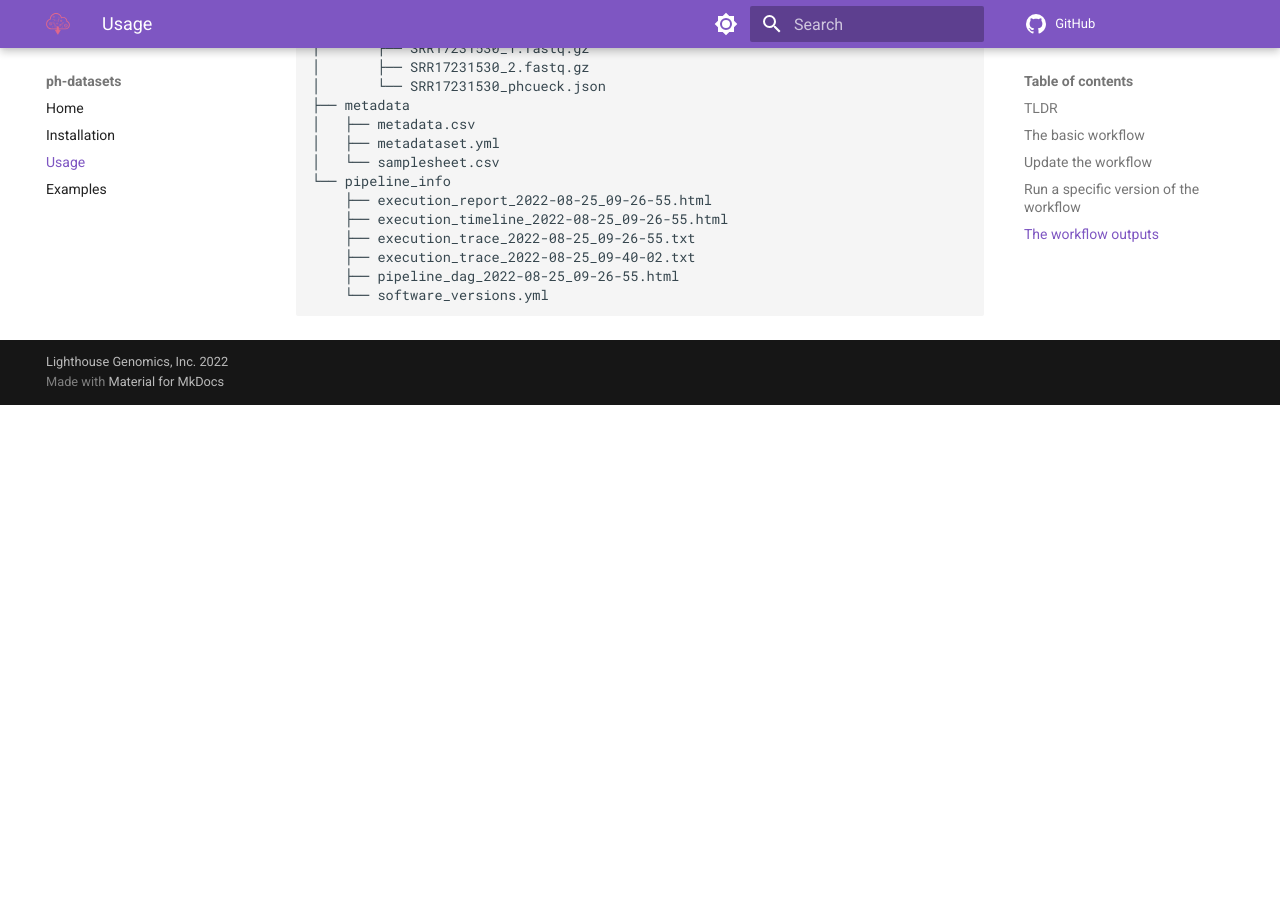
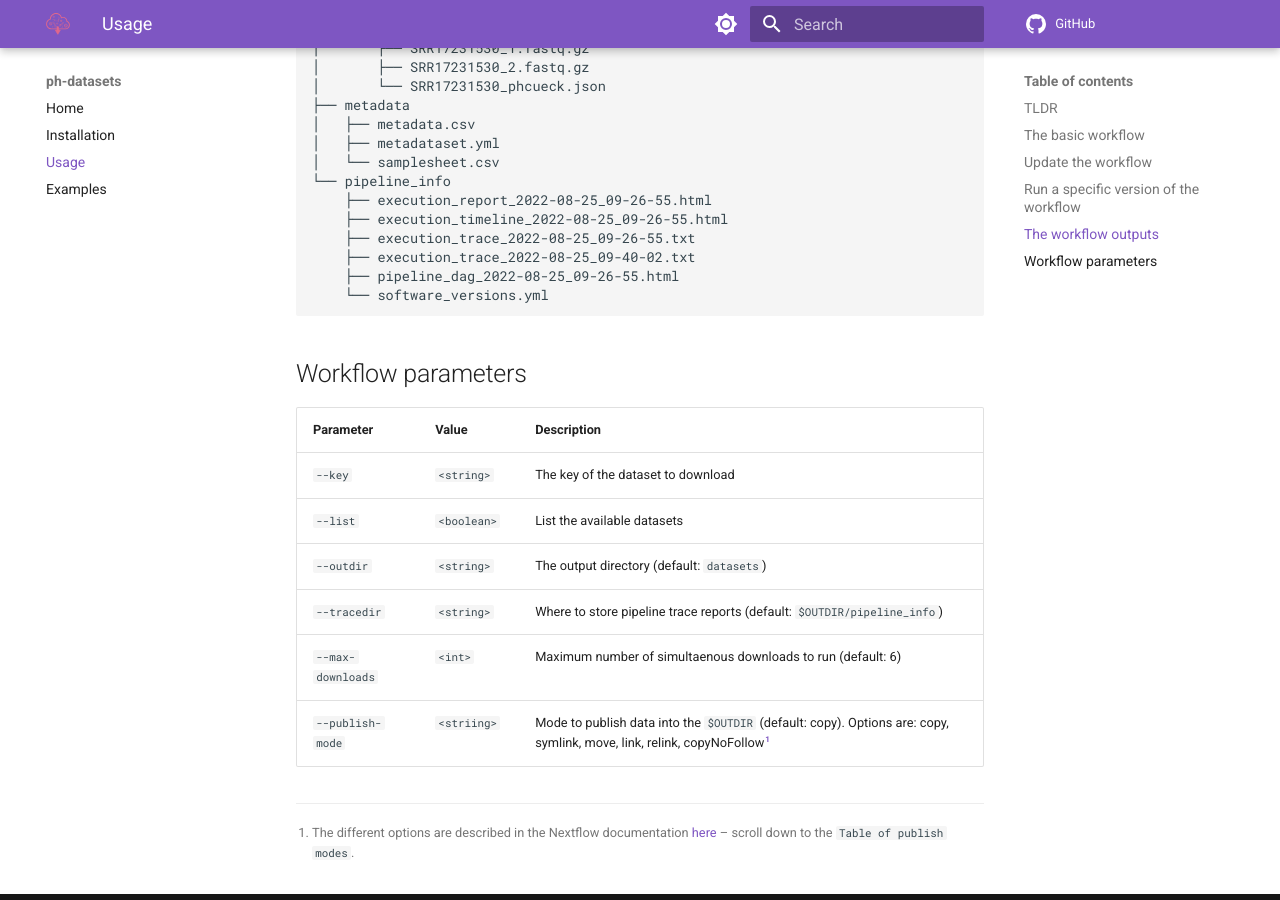
Before and after one commit to lgi-onehealth/ph-datasets, an MkDocs documentation site: the page built from docs/usage.md, in a window 1280 px wide and 900 px high, scrolled down 2266 px. Built offline with MkDocs 1.6.1 and Material for MkDocs 9.7.7, drawn with Linux system fonts in a browser that asks for light colours; comment, search, counter and statistics services are not loaded; before the commit the page ends 2671 px from its top, so only the background shows below that.

Commit message:
Add workflow parameters section

````diff
--- a/docs/usage.md
+++ b/docs/usage.md
@@ -101,3 +101,16 @@ datasets
     ├── pipeline_dag_2022-08-25_09-26-55.html
     └── software_versions.yml
 ```
+
+## Workflow parameters
+
+| Parameter         | Value       | Description                                                                                                               |
+| ----------------- | ----------- | ------------------------------------------------------------------------------------------------------------------------- |
+| `--key`           | `<string>`  | The key of the dataset to download                                                                                        |
+| `--list`          | `<boolean>` | List the available datasets                                                                                               |
+| `--outdir`        | `<string>`  | The output directory (default: `datasets`)                                                                                |
+| `--tracedir`      | `<string>`  | Where to store pipeline trace reports (default: `$OUTDIR/pipeline_info`)                                                  |
+| `--max-downloads` | `<int>`     | Maximum number of simultaenous downloads to run (default: 6)                                                              |
+| `--publish-mode`  | `<striing>` | Mode to publish data into the `$OUTDIR` (default: copy). Options are: copy, symlink, move, link, relink, copyNoFollow[^1] |
+
+[^1]: The different options are described in the Nextflow documentation [here](https://www.nextflow.io/docs/latest/process.html#publishdir) – scroll down to the `Table of publish modes`.
--- a/mkdocs.yml
+++ b/mkdocs.yml
@@ -34,3 +34,4 @@ markdown_extensions:
   - admonition
   - pymdownx.details
   - pymdownx.superfences
+  - footnotes
````
